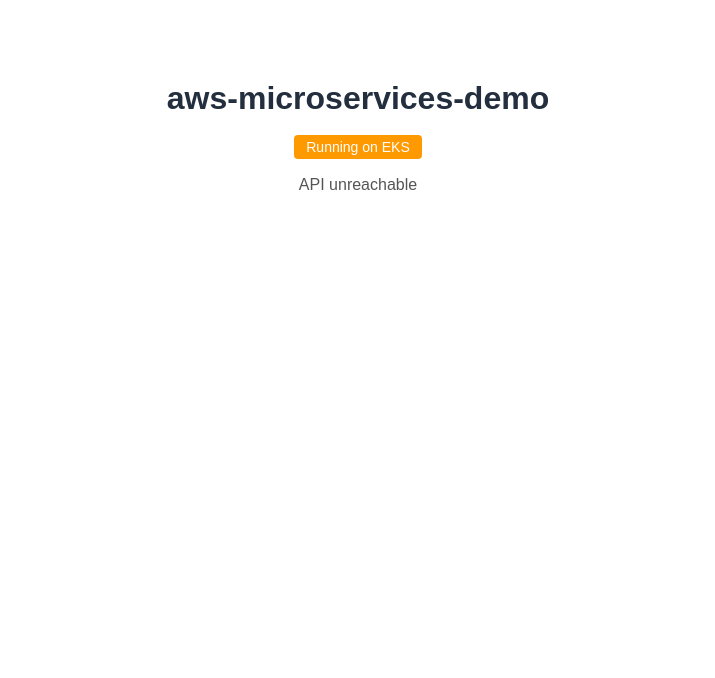
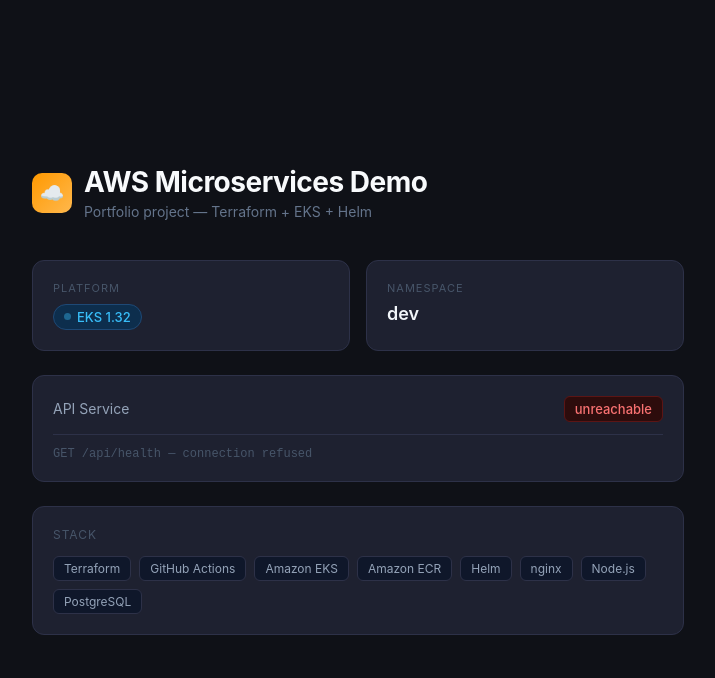
Before and after one commit to karanpulipati-09/aws-microservices-demo, a plain HTML site: page apps/frontend/index.html in a window 1280 px wide. Shown: the whole page, without its empty margins (282-997 px from the left). Drawn offline with Linux system fonts and the light colour scheme; no server answers.

Commit message:
feat: redesign frontend page with dark theme and stack info

```diff
--- a/apps/frontend/index.html
+++ b/apps/frontend/index.html
@@ -1,23 +1,271 @@
 <!DOCTYPE html>
-<html>
+<html lang="en">
 <head>
-  <title>aws-microservices-demo</title>
+  <meta charset="UTF-8" />
+  <meta name="viewport" content="width=device-width, initial-scale=1.0" />
+  <title>AWS Microservices Demo</title>
   <style>
-    body { font-family: Arial, sans-serif; max-width: 600px; margin: 80px auto; text-align: center; }
-    h1 { color: #232f3e; }
-    .badge { background: #ff9900; color: white; padding: 4px 12px; border-radius: 4px; font-size: 14px; }
-    #api-response { margin-top: 20px; color: #555; }
+    * { box-sizing: border-box; margin: 0; padding: 0; }
+
+    body {
+      font-family: -apple-system, BlinkMacSystemFont, 'Segoe UI', sans-serif;
+      background: #0f1117;
+      color: #e2e8f0;
+      min-height: 100vh;
+      display: flex;
+      align-items: center;
+      justify-content: center;
+    }
+
+    .container {
+      max-width: 700px;
+      width: 100%;
+      padding: 40px 24px;
+    }
+
+    .header {
+      margin-bottom: 40px;
+    }
+
+    .logo {
+      display: flex;
+      align-items: center;
+      gap: 12px;
+      margin-bottom: 12px;
+    }
+
+    .logo-icon {
+      width: 40px;
+      height: 40px;
+      background: linear-gradient(135deg, #ff9900, #ffb84d);
+      border-radius: 10px;
+      display: flex;
+      align-items: center;
+      justify-content: center;
+      font-size: 20px;
+    }
+
+    h1 {
+      font-size: 28px;
+      font-weight: 700;
+      color: #f8fafc;
+      letter-spacing: -0.5px;
+    }
+
+    .subtitle {
+      color: #64748b;
+      font-size: 14px;
+      margin-top: 4px;
+    }
+
+    .cards {
+      display: grid;
+      grid-template-columns: 1fr 1fr;
+      gap: 16px;
+      margin-bottom: 24px;
+    }
+
+    .card {
+      background: #1e2130;
+      border: 1px solid #2d3148;
+      border-radius: 12px;
+      padding: 20px;
+    }
+
+    .card-label {
+      font-size: 11px;
+      text-transform: uppercase;
+      letter-spacing: 1px;
+      color: #475569;
+      margin-bottom: 8px;
+    }
+
+    .card-value {
+      font-size: 18px;
+      font-weight: 600;
+      color: #f1f5f9;
+    }
+
+    .badge {
+      display: inline-flex;
+      align-items: center;
+      gap: 6px;
+      font-size: 13px;
+      font-weight: 500;
+      padding: 4px 10px;
+      border-radius: 20px;
+    }
+
+    .badge-eks {
+      background: #0d2e4d;
+      color: #38bdf8;
+      border: 1px solid #1e4976;
+    }
+
+    .dot {
+      width: 7px;
+      height: 7px;
+      border-radius: 50%;
+      background: #38bdf8;
+      animation: pulse 2s infinite;
+    }
+
+    .api-status {
+      background: #1e2130;
+      border: 1px solid #2d3148;
+      border-radius: 12px;
+      padding: 20px;
+      margin-bottom: 24px;
+    }
+
+    .api-row {
+      display: flex;
+      align-items: center;
+      justify-content: space-between;
+    }
+
+    .api-label {
+      font-size: 14px;
+      color: #94a3b8;
+    }
+
+    .api-value {
+      font-size: 13px;
+      font-weight: 500;
+      padding: 4px 10px;
+      border-radius: 6px;
+    }
+
+    .api-value.ok {
+      background: #052e16;
+      color: #4ade80;
+      border: 1px solid #14532d;
+    }
+
+    .api-value.error {
+      background: #2d0c0c;
+      color: #f87171;
+      border: 1px solid #5c1515;
+    }
+
+    .api-value.loading {
+      background: #1c1a0f;
+      color: #facc15;
+      border: 1px solid #3d3510;
+    }
+
+    .api-detail {
+      margin-top: 12px;
+      padding-top: 12px;
+      border-top: 1px solid #2d3148;
+      font-size: 12px;
+      color: #475569;
+      font-family: 'Courier New', monospace;
+      min-height: 18px;
+    }
+
+    .stack {
+      background: #1e2130;
+      border: 1px solid #2d3148;
+      border-radius: 12px;
+      padding: 20px;
+    }
+
+    .stack-title {
+      font-size: 12px;
+      text-transform: uppercase;
+      letter-spacing: 1px;
+      color: #475569;
+      margin-bottom: 14px;
+    }
+
+    .stack-items {
+      display: flex;
+      flex-wrap: wrap;
+      gap: 8px;
+    }
+
+    .tag {
+      font-size: 12px;
+      padding: 4px 10px;
+      border-radius: 6px;
+      background: #0f172a;
+      border: 1px solid #2d3148;
+      color: #94a3b8;
+    }
+
+    @keyframes pulse {
+      0%, 100% { opacity: 1; }
+      50% { opacity: 0.4; }
+    }
   </style>
 </head>
 <body>
-  <h1>aws-microservices-demo</h1>
-  <span class="badge">Running on EKS</span>
-  <div id="api-response">Calling API...</div>
+  <div class="container">
+    <div class="header">
+      <div class="logo">
+        <div class="logo-icon">☁️</div>
+        <div>
+          <h1>AWS Microservices Demo</h1>
+          <div class="subtitle">Portfolio project — Terraform + EKS + Helm</div>
+        </div>
+      </div>
+    </div>
+
+    <div class="cards">
+      <div class="card">
+        <div class="card-label">Platform</div>
+        <div class="card-value">
+          <span class="badge badge-eks"><span class="dot"></span>EKS 1.32</span>
+        </div>
+      </div>
+      <div class="card">
+        <div class="card-label">Namespace</div>
+        <div class="card-value" id="env-value">dev</div>
+      </div>
+    </div>
+
+    <div class="api-status">
+      <div class="api-row">
+        <span class="api-label">API Service</span>
+        <span class="api-value loading" id="api-badge">checking...</span>
+      </div>
+      <div class="api-detail" id="api-detail"></div>
+    </div>
+
+    <div class="stack">
+      <div class="stack-title">Stack</div>
+      <div class="stack-items">
+        <span class="tag">Terraform</span>
+        <span class="tag">GitHub Actions</span>
+        <span class="tag">Amazon EKS</span>
+        <span class="tag">Amazon ECR</span>
+        <span class="tag">Helm</span>
+        <span class="tag">nginx</span>
+        <span class="tag">Node.js</span>
+        <span class="tag">PostgreSQL</span>
+      </div>
+    </div>
+  </div>
+
   <script>
-    fetch('http://a7aadda37251541c1b2b58b26a2dcc41-1702393043.us-east-1.elb.amazonaws.com:3000/health')
+    const badge = document.getElementById('api-badge');
+    const detail = document.getElementById('api-detail');
+    const envValue = document.getElementById('env-value');
+
+    fetch('/api/health')
       .then(r => r.json())
-      .then(d => document.getElementById('api-response').innerText = 'API: ' + d.status)
-      .catch(() => document.getElementById('api-response').innerText = 'API unreachable');
+      .then(d => {
+        badge.textContent = 'healthy';
+        badge.className = 'api-value ok';
+        detail.textContent = JSON.stringify(d);
+        if (d.env) envValue.textContent = d.env;
+      })
+      .catch(() => {
+        badge.textContent = 'unreachable';
+        badge.className = 'api-value error';
+        detail.textContent = 'GET /api/health — connection refused';
+      });
   </script>
 </body>
 </html>
```
